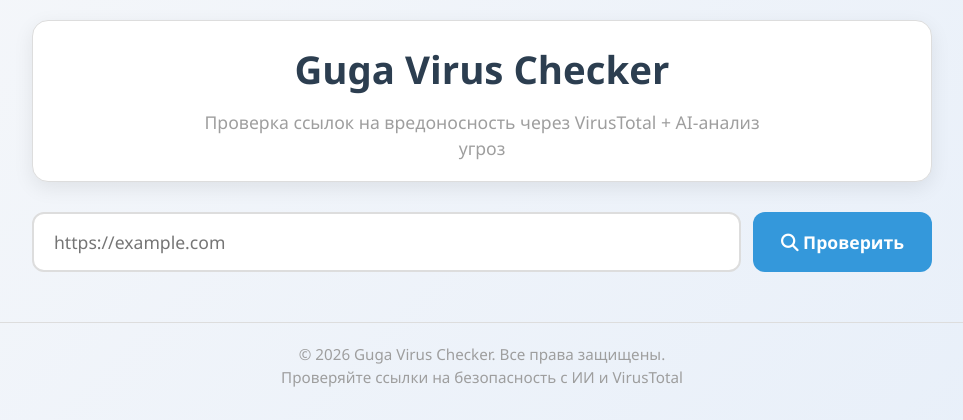
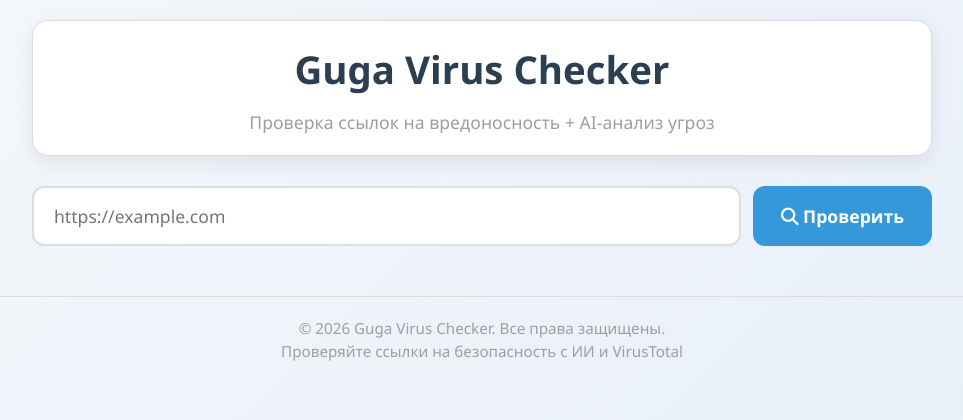
Before and after one commit to Zeva-admin/virus-ai, a Flask app: page / in a window 1280 px wide. Shown: the top 420 px of the page, without its empty margins (158-1121 px from the left). Run offline with Flask 3, Linux system fonts and the light colour scheme; some libraries are stand-ins or nearby versions.

Commit message:
Update index.html

```diff
--- a/templates/index.html
+++ b/templates/index.html
@@ -15,7 +15,7 @@
             <div class="logo-title">
                 <h1>Guga Virus Checker</h1>
             </div>
-            <p>Проверка ссылок на вредоносность через VirusTotal + AI-анализ угроз</p>
+            <p>Проверка ссылок на вредоносность + AI-анализ угроз</p>
         </header>
 
         <form id="scanForm" method="POST">
```
